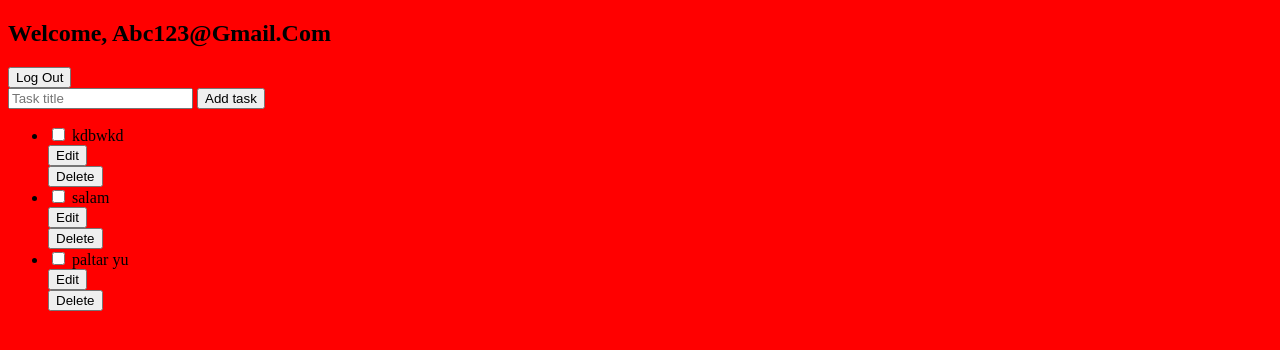
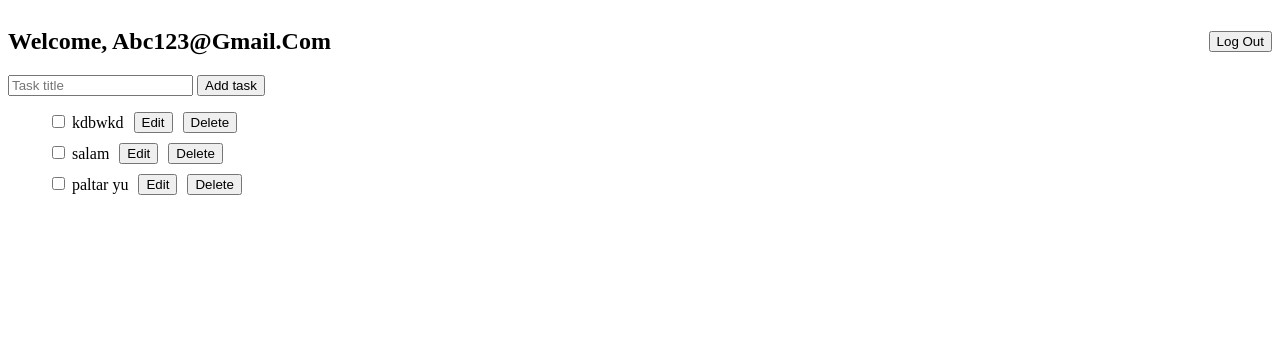
Before and after one commit to alimehdizad3/todolist-app, a Django app: page /welcome in a window 1280 px wide. Shown: the top 350 px of the page. Run offline with Django 5.2, Linux system fonts and the light colour scheme; a user stored in the database is signed in; data comes from the database, SQL or seed files in the repository; both versions use the stored data as it was after the commit.

Commit message:
Improve todo list UI layout

```diff
--- a/ToDoAPI/static/ToDoAPI/style2.css
+++ b/ToDoAPI/static/ToDoAPI/style2.css
@@ -1,3 +1,18 @@
-body {
-    background-color: red;
+nav {
+    display: flex;
+    justify-content: space-between;
+    align-items: center;
 }
+
+li {
+    list-style: none;
+    display: flex;
+    align-items: center;
+    gap: 10px;
+}
+
+ul {
+    display: flex;
+    flex-direction: column;
+    gap: 10px;
+}
```
Also changed, not shown: db.sqlite3.
